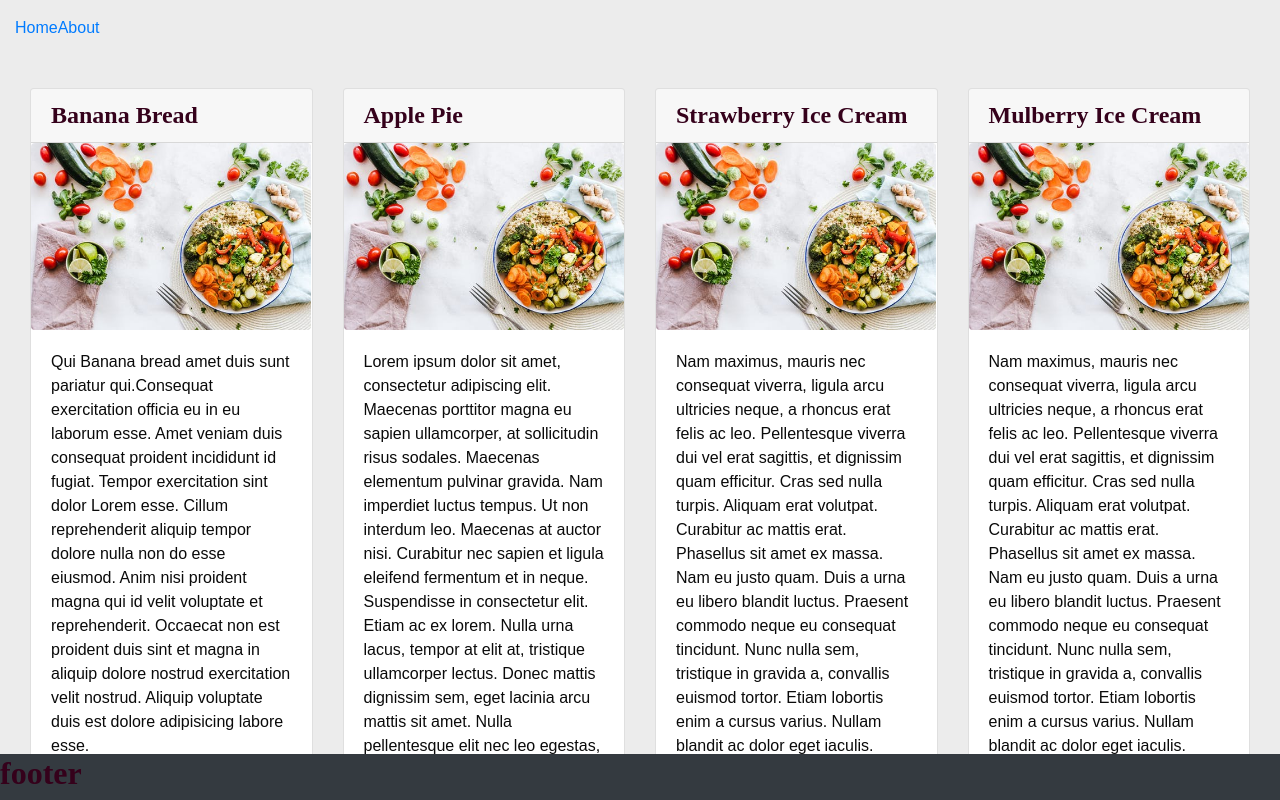
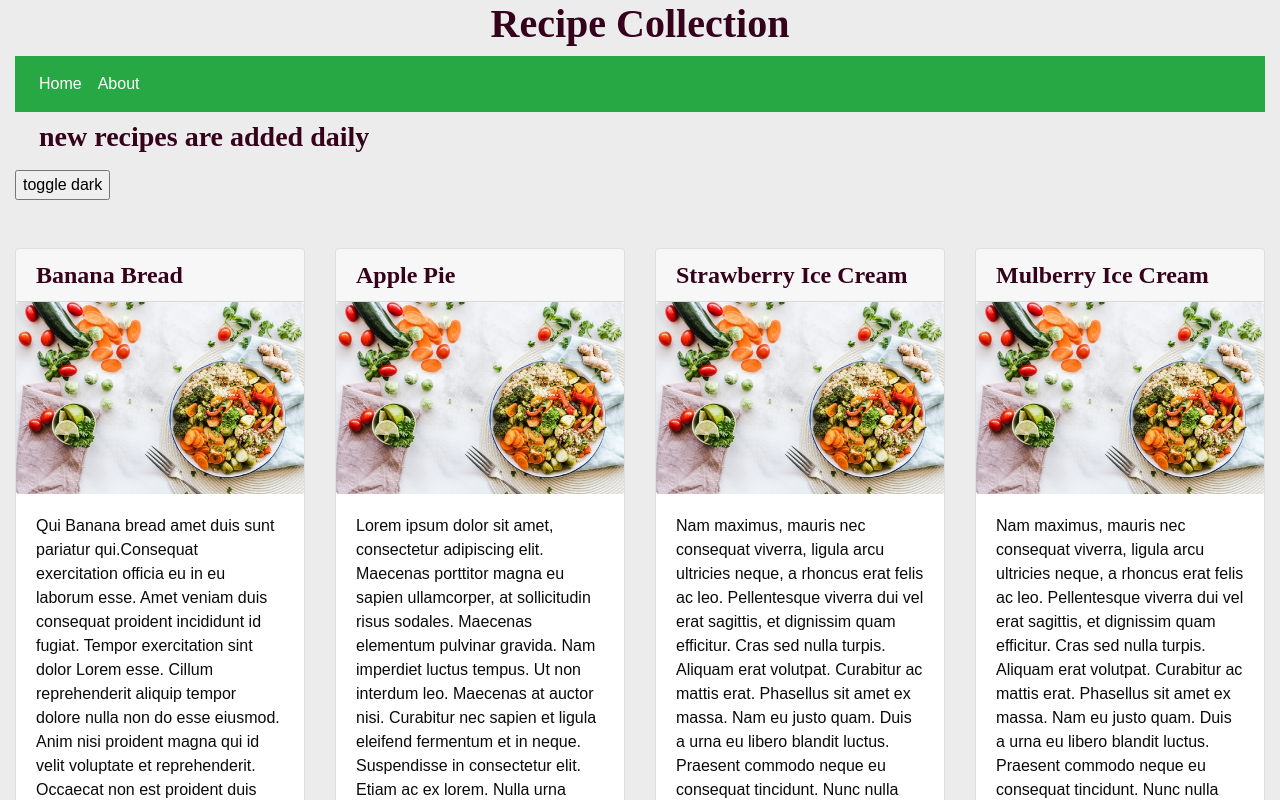
Before and after one commit to CaptainStorm21/Angular-9-recipe, an Angular app: page / in a window 1280 px wide. Shown: the top 800 px of the page. Built offline with nearby package versions, Linux system fonts and the light colour scheme; a web font is replaced by a local one.

Commit message:
main page styling edited.. binding changed

```diff
--- a/src/app/app.component.html
+++ b/src/app/app.component.html
@@ -1,16 +1,23 @@
-<div class="container-fluid pt-3 p-10">
-  <div class="header">
-     <nav>
-        <a routerLink="/home" routerLinkActive="active">Home</a>
-        <a routerLink="/about" routerLinkActive="active">About</a>
-     </nav>
-  </div>
-  <div class="container-fluid pb-5 mb-5">
-     <app-recipe-list></app-recipe-list>
-  </div>
-  <router-outlet></router-outlet>
+<div class="container-fluid">
+   <h1 class="text-center"> Recipe Collection </h1>
+   <nav class="navbar navbar-expand-lg bg-success">
+      <ul class="navbar-nav">
+         <li class="nav-item">
+            <a routerLink="/home" class="text-white nav-link" routerLinkActive="active">Home</a>
+         </li>
+         <li class="nav-item">
+            <a routerLink="/about" class="text-white nav-link" routerLinkActive="active">About</a>
+         </li>
+      </ul>
+   </nav>
+
+   <div class="pb-5 mb-5">
+      <app-recipe-list></app-recipe-list>
+   </div>
+   <router-outlet></router-outlet>
+
+
+   <footer class="bg-success footer-dark">
+      <h2 class="p-2">footer</h2>
+   </footer>
 </div>
-
-<footer class="bg-dark fixed-bottom footer-dark">
-  <h2>footer</h2>
-</footer>
--- a/src/app/components/recipe-list/recipe-list.component.css
+++ b/src/app/components/recipe-list/recipe-list.component.css
@@ -0,0 +1,9 @@
+.dark-bg{
+    background-color: #120411;
+    color: white;
+}
+
+.yellowBg{
+    background-color: #f0dc82;
+    color:  #120411;
+}
--- a/src/app/components/recipe-list/recipe-list.component.html
+++ b/src/app/components/recipe-list/recipe-list.component.html
@@ -1,3 +1,20 @@
+<!-- <div>
+  <input type="button" value="toggle dark" (click)="toggleDarkBackground()" />
+</div>
+  <h3 class="{{use_dark_background ? 'dark-bg': ''}}" >Switch</h3> -->
+
+<!-- <div>
+  <h3 class="pl-4 pt-2 py-2" [class.dark-bg]="use_dark_background">new recipes are added daily</h3>
+  <input type="button" value="toggle dark" (click)="toggleDarkBackground()" />
+</div> -->
+
+<div>
+  <h3 class="pl-4 pt-2 py-2" [ngClass]="current_css_classes">new recipes are added daily</h3>
+  <input type="button" value="toggle dark" (click)="toggleDarkBackground()" />
+</div>
+
+
+
 <div class="row mt-5">
   <div *ngFor="let recipe of recipes" class="col-sm-12 col-md-3 col-lg-3">
     <app-recipe-summary [recipe]='recipe' (zoomIn)="recipeZoomIn(recipe)"></app-recipe-summary>
--- a/src/app/components/recipe-list/recipe-list.component.ts
+++ b/src/app/components/recipe-list/recipe-list.component.ts
@@ -9,7 +9,11 @@ import { Recipe } from 'src/app/model/recipe';
 export class RecipeListComponent {
 
   recipe_in_progress: Recipe;
+  use_dark_background: boolean;
 
+  current_css_classes = {
+    yellowBg: false
+  };
 
   /*multiple recipes*/
   recipes: Recipe[];
@@ -68,6 +72,15 @@ export class RecipeListComponent {
     console.log(JSON.stringify(recipe, null, 2));
   }
 
+  // use_dark_background: boolean;
+  // toggleDarkBackground() :void {
+  //   this.use_dark_background = !this.use_dark_background;
+  // }
+
+
+  toggleDarkBackground():void {
+    this.current_css_classes.yellowBg = !this.current_css_classes.yellowBg;
+  }
 }
 
 
```
